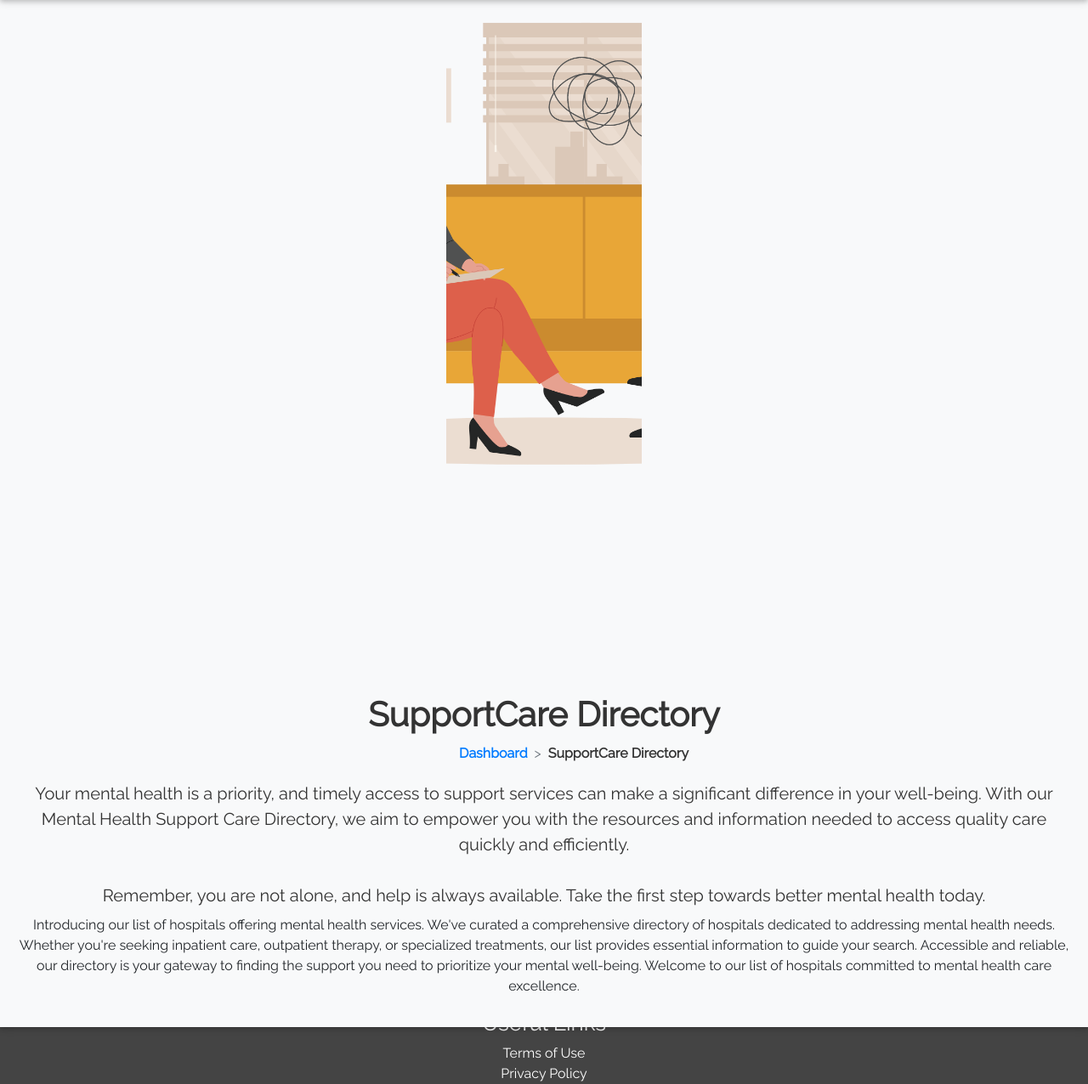
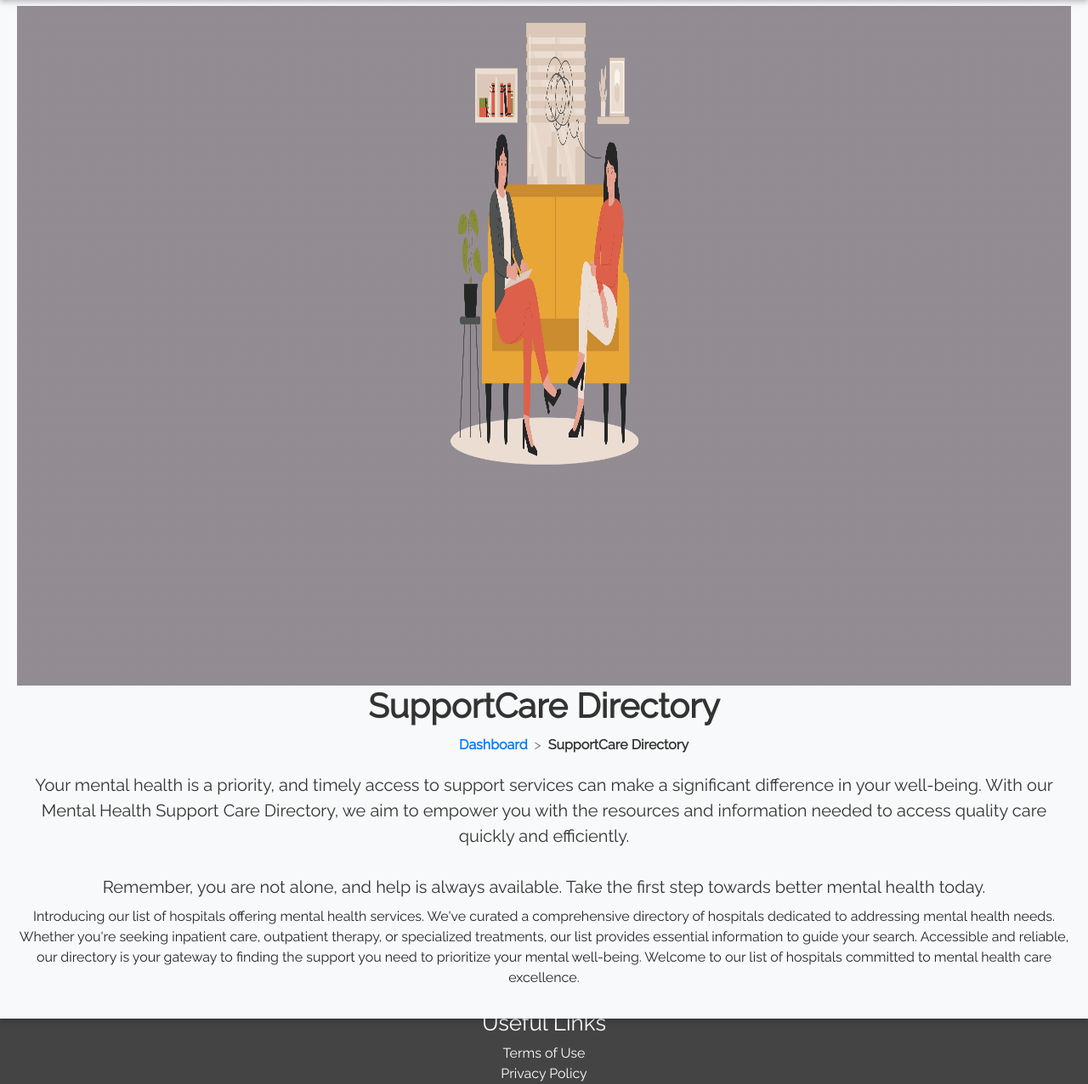
Before and after one commit to jaor13/MindWhisper-Web-Systems-Final-Term, a PHP site: page /support-care-directory.html in a window 1280 px wide. Shown: the part 143-1419 px from the top of the page at 85% size. Run offline with PHP 8.4, Linux system fonts and the light colour scheme.

Commit message:
css update

```diff
--- a/styles.css/support-caredirectory/styles.css
+++ b/styles.css/support-caredirectory/styles.css
@@ -66,7 +66,7 @@ header ul li {
     }
   }
 
-@media screen and (max-width: 767px) {
+  @media screen and (max-width: 767px) {
     header ul li {
       float: none;
       padding: 15px;
@@ -114,11 +114,33 @@ header .btn {
     background-color: #e63e00;
 }
 
-.image{
+/*.image{
   width: 100vw;
   height: 100vh;
   object-fit: cover;
+}*/
+
+.slider-img {
+  background: -moz-linear-gradient(top, rgba(45, 32, 44, 0.5) 0%, rgba(45, 32, 44, 0.5) 100%);
+  background: -webkit-linear-gradient(top, rgba(45, 32, 44, 0.5) 0%, rgba(45, 32, 44, 0.5) 100%);
+  background: linear-gradient(to bottom, rgba(45, 32, 44, 0.5) 0%, rgba(45, 32, 44, 0.5) 100%);
+  filter: progid:DXImageTransform.Microsoft.gradient(startColorstr='#cc1b2429', endColorstr='#cc1b2429', GradientType=0);
+  position: relative;
+  width: auto;
+  height: 100vh; /* Change this line */
 }
+
+.slider-img img {
+  position: relative;
+  width: 100%;
+  height: 100vh; /* Make the image cover the entire container height */
+}
+
+.item {
+  position: relative;
+
+}
+
 
 
 #main-header header{
--- a/support-care-directory.html
+++ b/support-care-directory.html
@@ -17,7 +17,16 @@
 
         <section id="main-header">
             <header>
-                <img class="image" src="assets/images/directory/top.png" alt="top pic">
+                <section class="container-fluid">
+                    <div class="row slide">
+                        <div class="col-sm-12 col-md-12 p-0 item">
+                            <div class="slider-img"><img src="assets/images/directory/top.png" alt="top pic"></div>
+                            <div class="custom-container"></div>
+                        </div>
+                    </div>
+                </section>
+
+
                 <h1  class="header-h1">SupportCare Directory</h1>
                     <nav style="--bs-breadcrumb-divider: '>';" aria-label="breadcrumb">
                         <ol class="breadcrumb">
```
